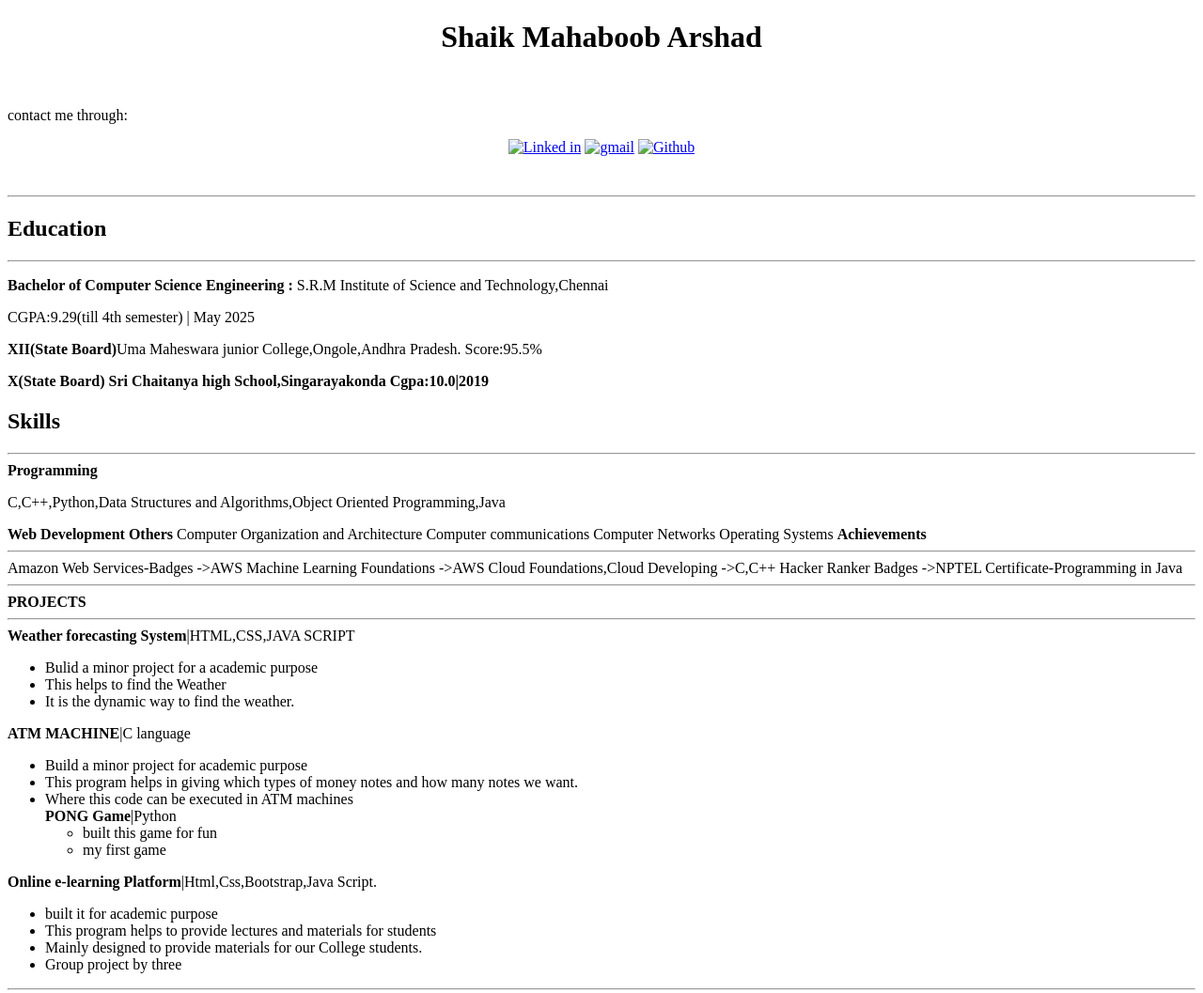
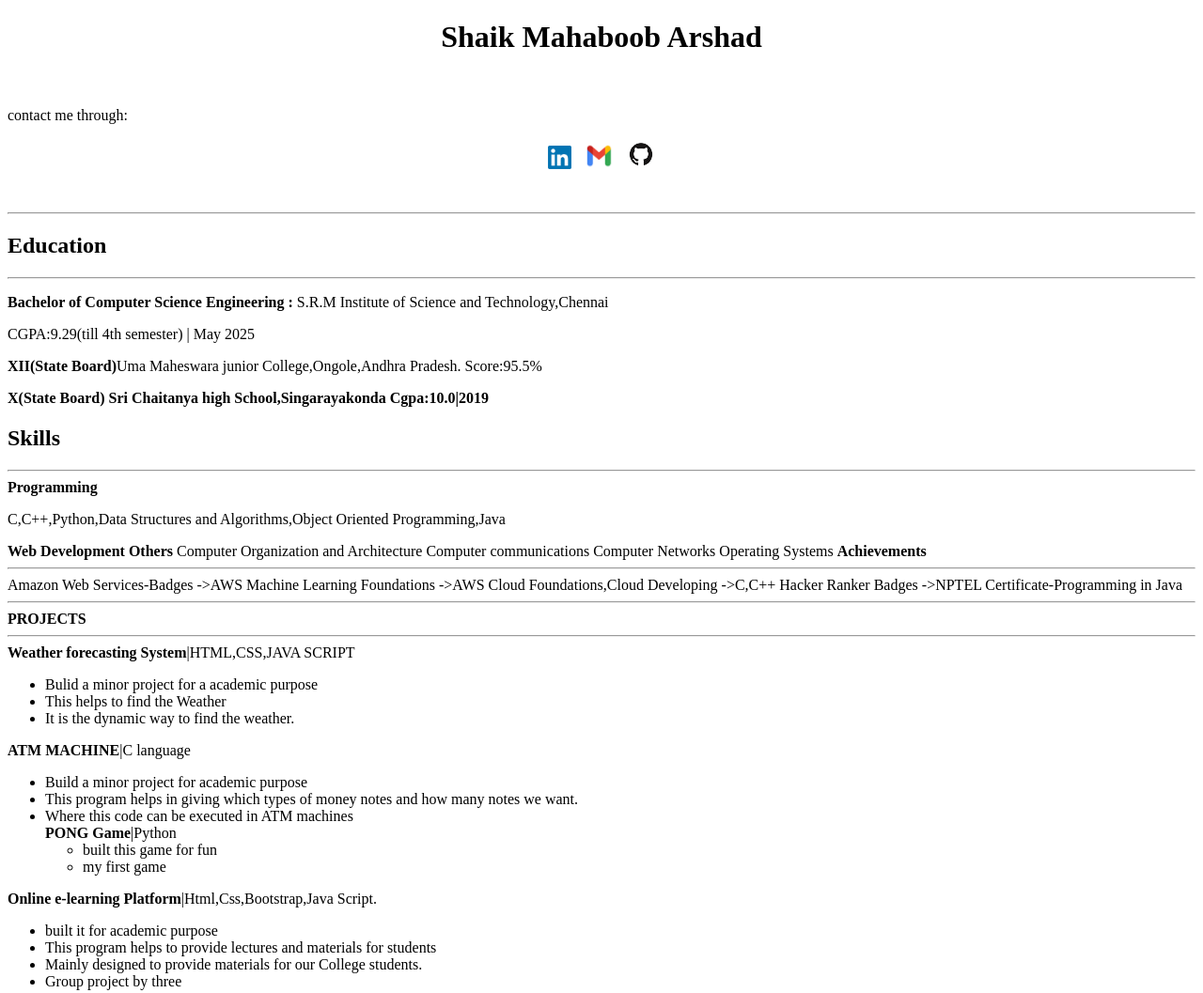
Before and after one commit to ss9611/capstone-project, a plain HTML site: page index.html in a window 1280 px wide. Shown: the top 1057 px of the page at 94% size. Drawn offline with Linux system fonts and the light colour scheme.

Commit message:
Update index.html

```diff
--- a/index.html
+++ b/index.html
@@ -15,9 +15,9 @@
  </style>
   <p class="paragraph-with-links">
    <p>contact me through:</p>
-   <center><a href="https://www.linkedin.com/in/mahaboob-arshad-shaik-99078924a"><img src="../assets/images/linked in.png"  width="25" height="auto" alt="Linked in"></a>
-           <a href=https://mail.google.com/mail/u/0/#inbox?compose=GTvVlcSKhbtspbqHrjVLXbzjGNtGhgfcBqBtjGjnTLbcGKjPRggKwjhmZrVjXwmpbgdGBBFMQJFdM><img src="../assets/images/gmail.png" width="50" height="auto" alt="gmail"></a>
-    <a href="https://github.com/ss9611"><img src="../assets/images/github.png" width="32" height="auto" alt="Github"></a>
+   <center><a href="https://www.linkedin.com/in/mahaboob-arshad-shaik-99078924a"><img src="linked in.png"  width="25" height="auto" alt="Linked in"></a>
+           <a href=https://mail.google.com/mail/u/0/#inbox?compose=GTvVlcSKhbtspbqHrjVLXbzjGNtGhgfcBqBtjGjnTLbcGKjPRggKwjhmZrVjXwmpbgdGBBFMQJFdM><img src="gmail.png" width="50" height="auto" alt="gmail"></a>
+    <a href="https://github.com/ss9611"><img src="github.png" width="32" height="auto" alt="Github"></a>
   </center>
   </p>
   <br>
```
